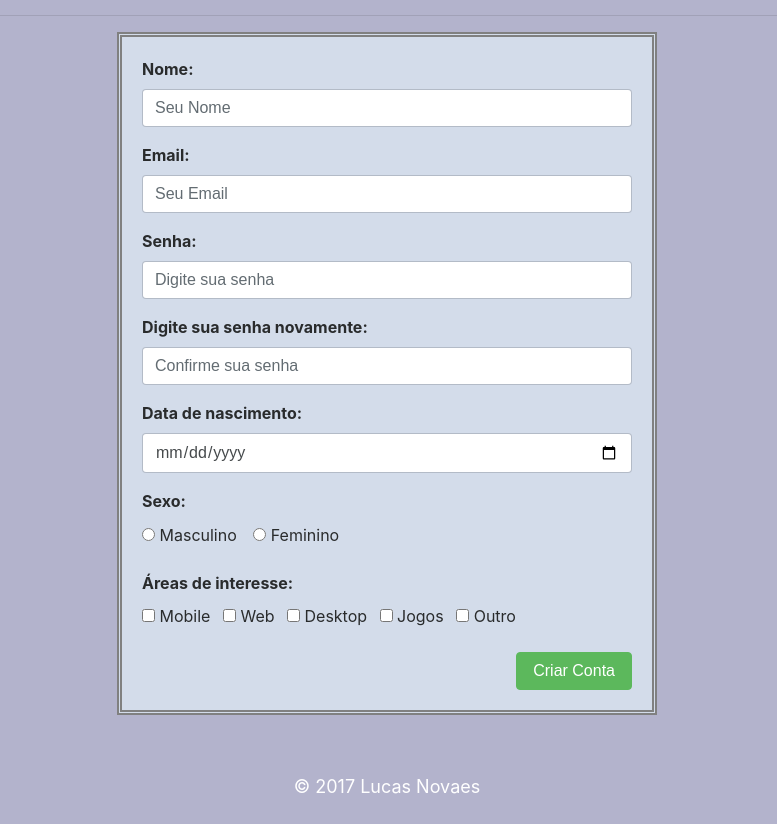
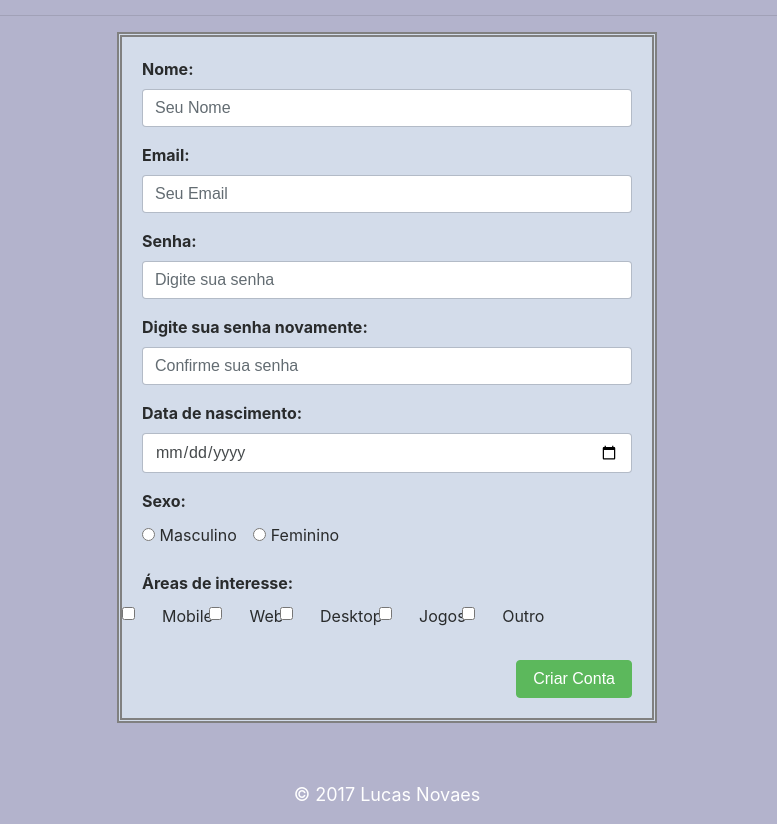
Before and after one commit to LucasNovaes2016/portifolio2, a plain HTML site: page src/inscricao-anunciante.html in a window 1280 px wide. Shown: the part 268-1092 px from the top of the page, without its empty margins (253-1030 px from the left). Drawn offline with nearby package versions, Linux system fonts and the light colour scheme.

Commit message:
boostrap 4 beta

```diff
--- a/src/inscricao-anunciante.html
+++ b/src/inscricao-anunciante.html
@@ -82,21 +82,26 @@
                         <label for ="competencias"> <b> Áreas de interesse: </b> </label>
                         <br>
                         <div class="form-check form-check-inline">
-                        <label class="form-check-label">
-                        <input class="form-check-input" type="checkbox" name="Mobile" value="option1"> Mobile
-                        </label>
-                        <label class="form-check-label ml-2">
-                        <input class="form-check-input" type="checkbox" name="Web" value="option2"> Web
-                        </label>
-                        <label class="form-check-label ml-2">
-                        <input class="form-check-input" type="checkbox" name="Desktop" value="option3"> Desktop
-                        </label>
-                        <label class="form-check-label ml-2">
-                        <input class="form-check-input" type="checkbox" name="Jogos" value="option4"> Jogos
-                        </label>
-                      <label class="form-check-label ml-2">
-                      <input class="form-check-input" type="checkbox" name="Outro" value="option5"> Outro
-                      </label>
+                           <div class="form-check form-check-inline">
+                              <input class="form-check-input" type="checkbox" id="inlineCheckbox1" name="mobile" value="option1">
+                              <label class="form-check-label" for="inlineCheckbox1">Mobile</label>
+                           </div>
+                           <div class="form-check form-check-inline">
+                              <input class="form-check-input" type="checkbox" id="inlineCheckbox1" name="web" value="option2">
+                              <label class="form-check-label" for="inlineCheckbox1">Web</label>
+                           </div>
+                           <div class="form-check form-check-inline">
+                              <input class="form-check-input" type="checkbox" id="inlineCheckbox1" name="desktop" value="option3">
+                              <label class="form-check-label" for="inlineCheckbox1">Desktop</label>
+                           </div>
+                           <div class="form-check form-check-inline">
+                              <input class="form-check-input" type="checkbox" id="inlineCheckbox1" name="jogos" value="option4">
+                              <label class="form-check-label" for="inlineCheckbox1">Jogos</label>
+                           </div>
+                           <div class="form-check form-check-inline">
+                              <input class="form-check-input" type="checkbox" id="inlineCheckbox1" name="outro" value="option5">
+                              <label class="form-check-label" for="inlineCheckbox1">Outro</label>
+                           </div>
                         </div>
                      </div>
                      <div class="text-right">
@@ -111,7 +116,6 @@
       <footer id="myfooter" class="bg-dark text-white text-center">
          <p> &#169; 2017 Lucas Novaes </p>
       </footer>
-
       <!-- jQuery first, then Popper, then Bootstrap JS. -->
       <script src="https://code.jquery.com/jquery-3.2.1.slim.min.js" integrity="sha384-KJ3o2DKtIkvYIK3UENzmM7KCkRr/rE9/Qpg6aAZGJwFDMVNA/GpGFF93hXpG5KkN" crossorigin="anonymous"></script>
       <script src="https://cdnjs.cloudflare.com/ajax/libs/popper.js/1.12.9/umd/popper.min.js" integrity="sha384-ApNbgh9B+Y1QKtv3Rn7W3mgPxhU9K/ScQsAP7hUibX39j7fakFPskvXusvfa0b4Q" crossorigin="anonymous"></script>
```
Also changed, not shown: src/editar-perfil-anunciante.html (+20 -16 lines), src/editar-perfil-desenvolvedor.html (+20 -16 lines), src/editar-projeto.html (+20 -16 lines), src/inscricao-desenvolvedor.html (+20 -16 lines), src/novo-projeto.html (+20 -16 lines). Lines whose indentation alone changed are shown as unchanged.
